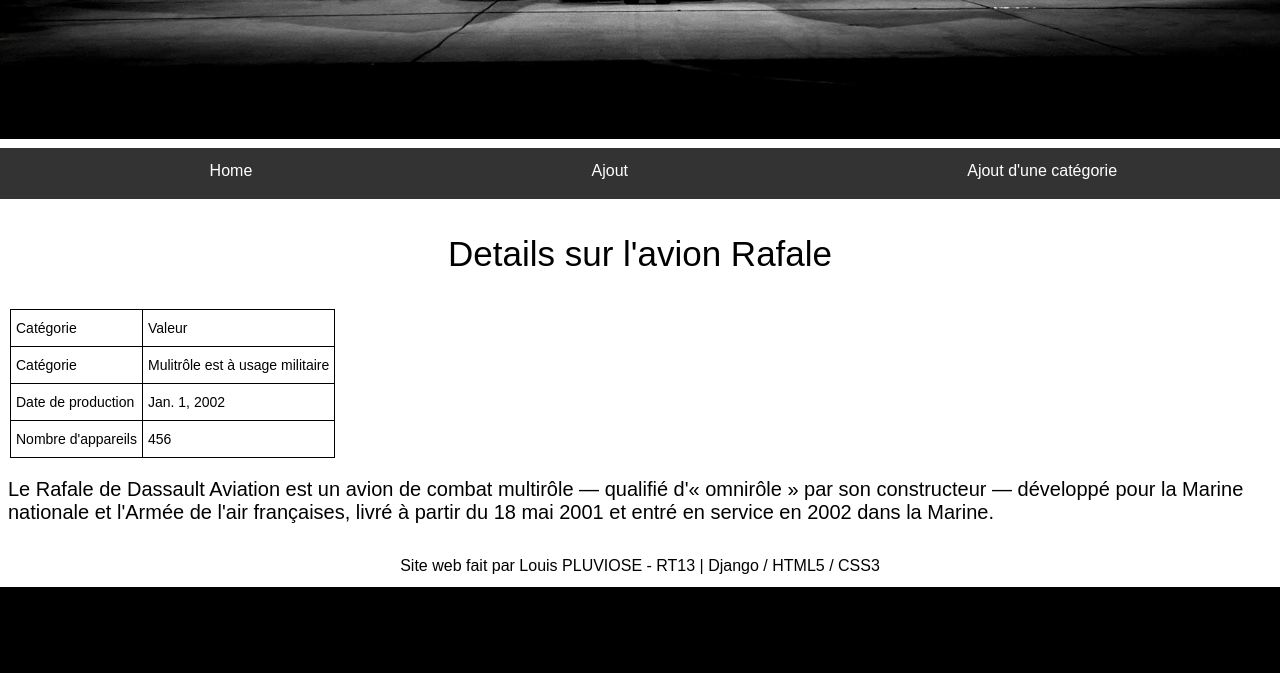
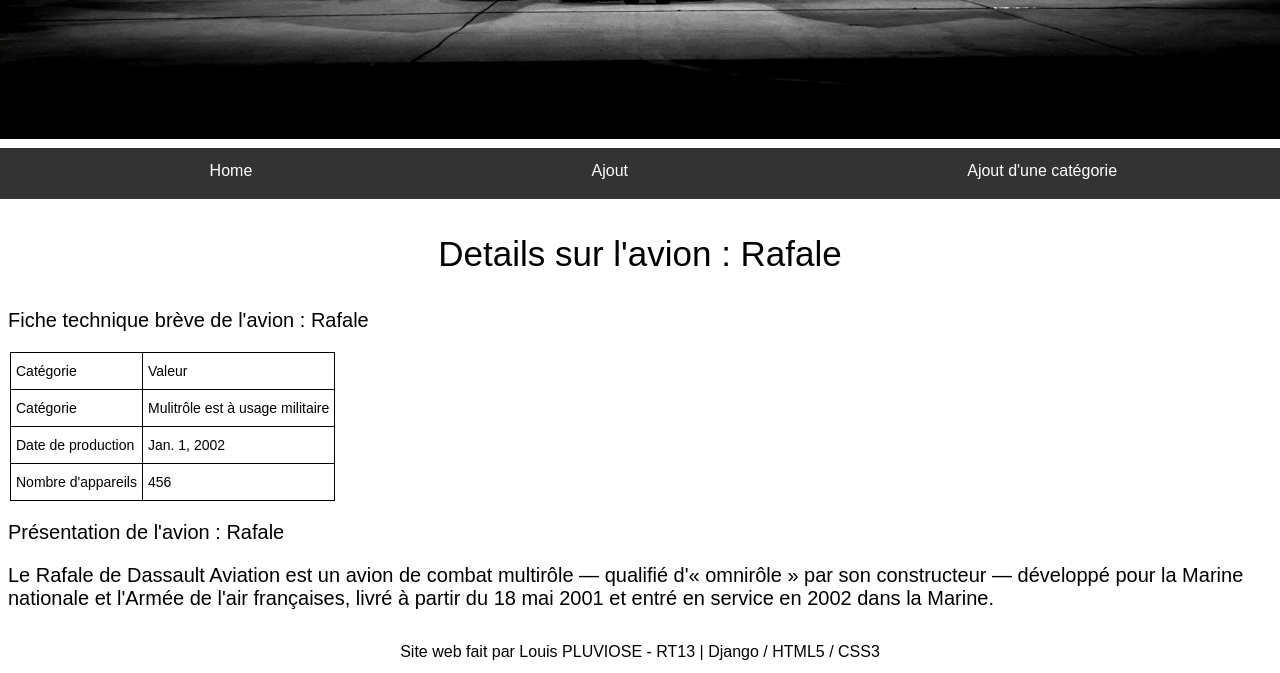
Before and after one commit to LouisPluviose/Webdyn---Projet, a Django app: page /application/affiche/1/ in a window 1280 px wide. Shown: the part 548-1221 px from the top of the page. Before the commit the page ends 1135 px from the top, so only its background shows below. Run offline with Django 3.2, Linux system fonts and the light colour scheme; data comes from the database, SQL or seed files in the repository; both versions use the stored data as it was after the commit.

Commit message:
Alimentation de la base de donnée + esthétisme

```diff
--- a/projet/application/templates/application/affiche.html
+++ b/projet/application/templates/application/affiche.html
@@ -2,7 +2,9 @@
 
 {% block content %}
 
-<p class="titreaffiche">Details sur l'avion {{avion.nom}}</p>
+<p class="titreaffiche">Details sur l'avion : {{avion.nom}}</p>
+
+<p class="presentationaffiche">Fiche technique brève de l'avion : {{avion.nom}}</p>
 
 <table class="tg">
 <thead>
@@ -27,6 +29,8 @@
 </tbody>
 </table>
 
+<p class="presentationaffiche">Présentation de l'avion : {{avion.nom}}</p>
+
 <p class="presentationaffiche">{{avion.presentation}}</p>
 
 {% endblock %}
--- a/projet/application/views.py
+++ b/projet/application/views.py
@@ -64,7 +64,7 @@ def updatetraitment(request, id):
         avion = lform.save(commit=False)
         avion.id = id
         avion.save()
-        return HttpResponseRedirect("/application/")
+        return HttpResponseRedirect("/application/index/")
     else:
         return render(request, "application/update.html", {"form": lform, "id": id})
 
```
Also changed, not shown: projet/db.sqlite3.
